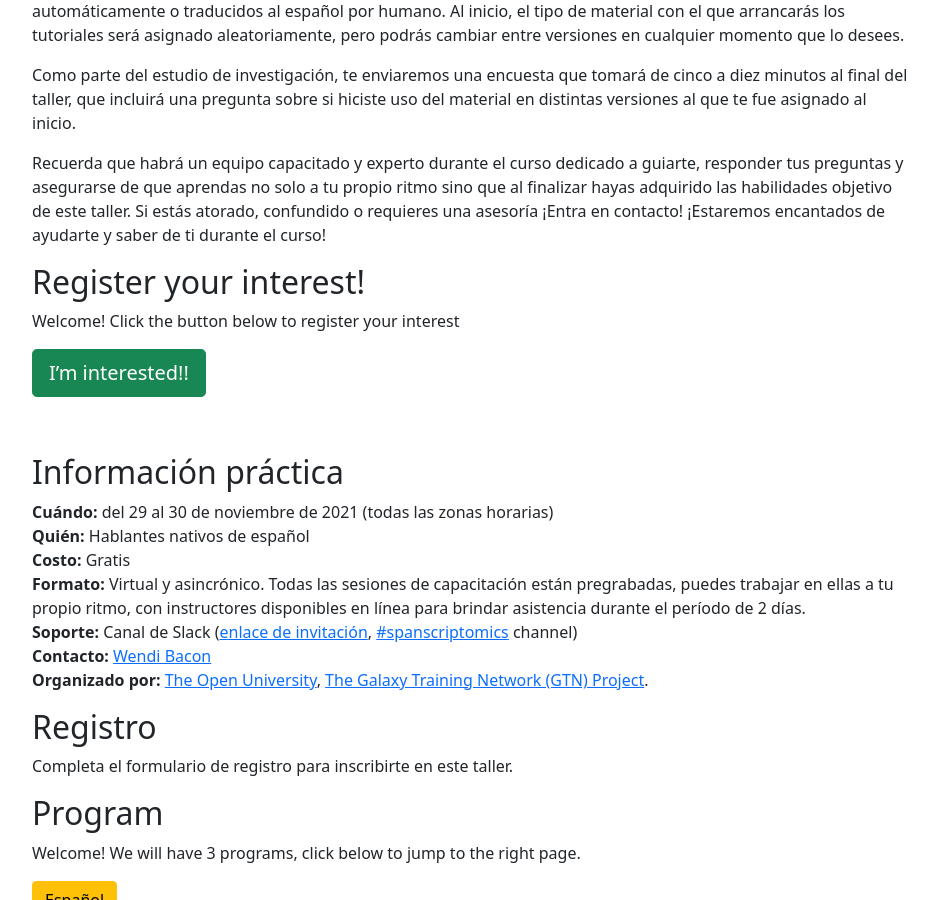
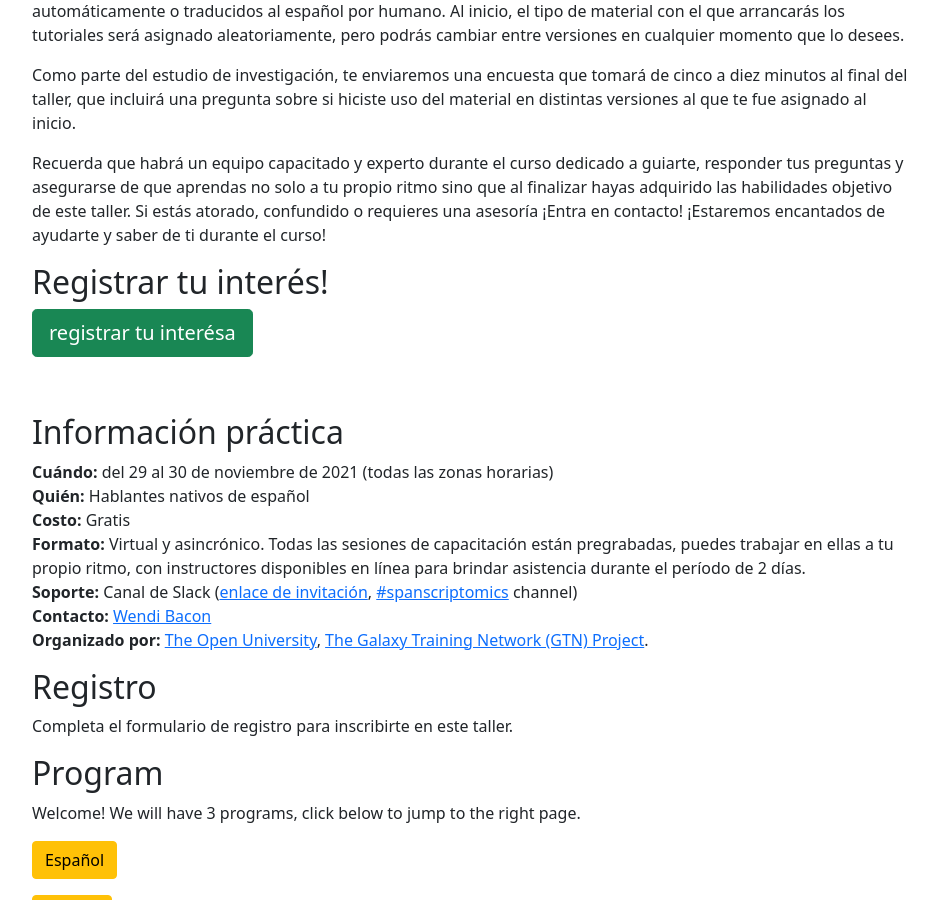
Before and after one commit to subinamehta/galaxy-workshop, a Jekyll site: the page built from events/spanscriptomics/index.md, in a window 1280 px wide and 900 px high, scrolled down 727 px. Shown: the whole window, without its empty margins (168-1105 px from the left). Built offline with Jekyll 4.4.1, drawn with Linux system fonts in a browser that asks for light colours.

Commit message:
add interest form

```diff
--- a/events/spanscriptomics/index.md
+++ b/events/spanscriptomics/index.md
@@ -8,7 +8,7 @@ instructors:
   - nomadscientist # TODO: add everybody to CONTRIBUTORS.yaml and here
   - shiltemann
   - hexylena
-interestform: "https://TODO"
+interestform: "https://openuniversity.onlinesurveys.ac.uk/reserva-tu-plaza-para-el-taller-analisis-de-celulas-unica"
 slack_invite: "https://join.slack.com/t/gtnsmrgsbord/shared_invite/zt-x7vinbs1-BA~Kht6N86JBhDq0uTIVdQ"
 slack_channel: "https://gtnsmrgsbord.slack.com/archives/C02HEN1RMA8"
 
@@ -32,11 +32,10 @@ Como parte del estudio de investigación, te enviaremos una encuesta que tomará
 Recuerda que habrá un equipo capacitado y experto durante el curso dedicado a guiarte, responder tus preguntas y asegurarse de que aprendas no solo a tu propio ritmo sino que al finalizar hayas adquirido las habilidades objetivo de este taller. Si estás atorado, confundido o requieres una asesoría ¡Entra en contacto! ¡Estaremos encantados de ayudarte y saber de ti durante el curso!
 
 
-## Register your interest!
+## Registrar tu interés!
 
-Welcome! Click the button below to register your interest
 
-<a href="page.interestform"><button type="button" class="btn btn-success btn-lg">I'm interested!!</button></a>
+<a href="page.interestform"><button type="button" class="btn btn-success btn-lg">registrar tu interésa</button></a>
 
 
 <br/>
@@ -54,6 +53,7 @@ Welcome! Click the button below to register your interest
 
 
 ## Registro
+
 Completa el formulario de registro para inscribirte en este taller.
 
 
```
